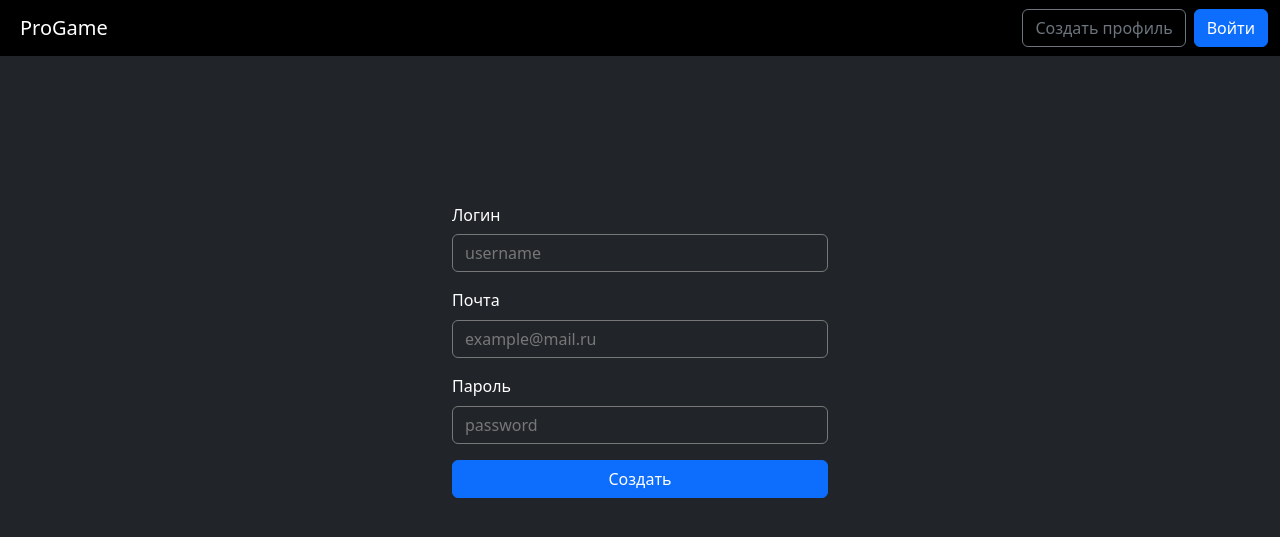
After one commit to sol0veyy/proGameShop, a Django app: page /reg/ in a window 1280 px wide. The commit adds this page. Shown: the top 537 px of the page. Run offline with Django 4.2, Linux system fonts and the light colour scheme; some libraries are stand-ins or nearby versions.

Commit message:
added registration function and page

```diff
--- a/core/static/styles/main.css
+++ b/core/static/styles/main.css
@@ -2,6 +2,16 @@
     font-size: 25px;
 }
 
-.btn-create-profile:hover {
-    background-color: inherit;
+input {
+    color: #fff !important;
+    background: transparent !important;
+    border: 1px solid #777 !important;
 }
+
+input::placeholder {
+    color: #777 !important;
+}
+
+input:focus {
+    box-shadow: none !important;
+}
--- a/core/urls.py
+++ b/core/urls.py
@@ -3,10 +3,13 @@ from django.urls import path
 from django.views.decorators.csrf import csrf_exempt
 from graphene_django.views import GraphQLView
 from . import views
+from users import views as user_views
 
 urlpatterns = [
     path('', views.home, name='home'),
     path('item/', views.item, name='item'),
+    path('reg/', user_views.reg, name='reg'),
+    path('login/', user_views.login, name='login'),
     path('admin/', admin.site.urls),
     path('graphql/', csrf_exempt(GraphQLView.as_view(graphiql=True)))
 ]
--- a/templates/base.html
+++ b/templates/base.html
@@ -13,20 +13,26 @@
         <link rel="stylesheet" href="{% static 'styles/main.css' %}">
         <title>ProGame</title>
     </head>
-    <body>
-        <nav class="navbar bg-dark" data-bs-theme="dark">
+    <body class="bg-dark text-white">
+        <nav class="navbar bg-black" data-bs-theme="dark">
             <div class="container-fluid">
                 <a class="navbar-brand d-flex align-items-center gap-2" href="{% url 'home' %}">
                     <i class="ph ph-game-controller"></i>
                     <span class="logo">ProGame</span>
                 </a>
                 <div class="d-flex gap-2">
-                    <button class="btn-create-profile btn btn-outline-secondary">
+                    <a
+                        class="btn-create-profile btn btn-outline-secondary"
+                        href="{% url 'reg' %}"
+                    >
                         Создать профиль
-                    </button>
-                    <button class="btn btn-primary">
+                    </a>
+                    <a
+                        class="btn btn-primary"
+                        href="{% url 'login' %}"
+                    >
                         Войти
-                    </button>
+                    </a>
                 </div>
             </div>
         </nav>
--- /dev/null
+++ b/templates/reg.html
@@ -0,0 +1,43 @@
+{% extends 'base.html' %}
+{% load static %}
+
+{% block content %}
+
+    <link rel="stylesheet" href="{% static 'styles/reg.css' %}">
+
+    <div class="container">
+        <form class="d-flex flex-column">
+            <div class="mb-3">
+                <label for="usernameInput" class="col-sm-2 col-form-label">Логин</label>
+                <input
+                    type="text"
+                    class="form-control"
+                    id="usernameInput"
+                    placeholder="username"
+                >
+            </div>
+            <div class="mb-3">
+                <label for="emailInput" class="form-label">Почта</label>
+                <input
+                    type="email"
+                    class="form-control"
+                    id="emailInput"
+                    placeholder="example@mail.ru"
+                />
+            </div>
+            <div class="mb-3">
+                <label for="passwordInput" class="form-label">Пароль</label>
+                <input
+                    type="password"
+                    class="form-control"
+                    id="passwordInput"
+                    placeholder="password"
+                />
+            </div>
+            <button id="btnSubmitCreateUser" type="submit" class="btn btn-primary">Создать</button>
+        </form>
+    </div>
+
+<script src="{% static 'js/reg.js' %}"></script>
+
+{% endblock %}
--- /dev/null
+++ b/users/static/js/reg.js
@@ -0,0 +1,49 @@
+const btnSubmitCreateUser = document.getElementById('btnSubmitCreateUser');
+
+const query = `
+    mutation CreateUser($email: String!, $password: String!, $username: String!) {
+        createUser(email: $email, password: $password, username: $username) {
+        user {
+            username
+            password
+            email
+        }
+        }
+    }
+`
+
+btnSubmitCreateUser.addEventListener('click', (event) => {
+    event.preventDefault();
+
+    const email = document.getElementById('emailInput').value;
+    const password = document.getElementById('passwordInput').value;
+    const username = document.getElementById('usernameInput').value;
+
+    const variables = {
+        email,
+        password,
+        username
+    }
+
+    const body = JSON.stringify({
+        query,
+        variables
+    })
+
+    fetch('/graphql/', {
+        method: 'POST',
+        headers: {
+            'Content-Type': 'application/json',
+            Accept: 'application/json'
+        },
+        body
+    })
+        .then(res => res.json())
+        .then(data => {
+            if (data.errors) {
+                alert(data.errors[0].message)
+            } else {
+                window.location.href = '/'
+            }
+        })
+})
--- /dev/null
+++ b/users/static/styles/reg.css
@@ -0,0 +1,4 @@
+.container {
+    max-width: 400px;
+    margin-top: 140px;
+}
--- a/users/views.py
+++ b/users/views.py
@@ -1,3 +1,7 @@
 from django.shortcuts import render
 
-# Create your views here.
+def reg(request):
+    return render(request, 'reg.html')
+
+def login(request):
+    return render(request, 'login.html')
```
Also changed, not shown: core/schema.py (+12 -3 lines), core/settings.py (+7 -1 lines), templates/login.html (added, +8 -0 lines), users/schema.py (+26 -0 lines), db.sqlite3.
